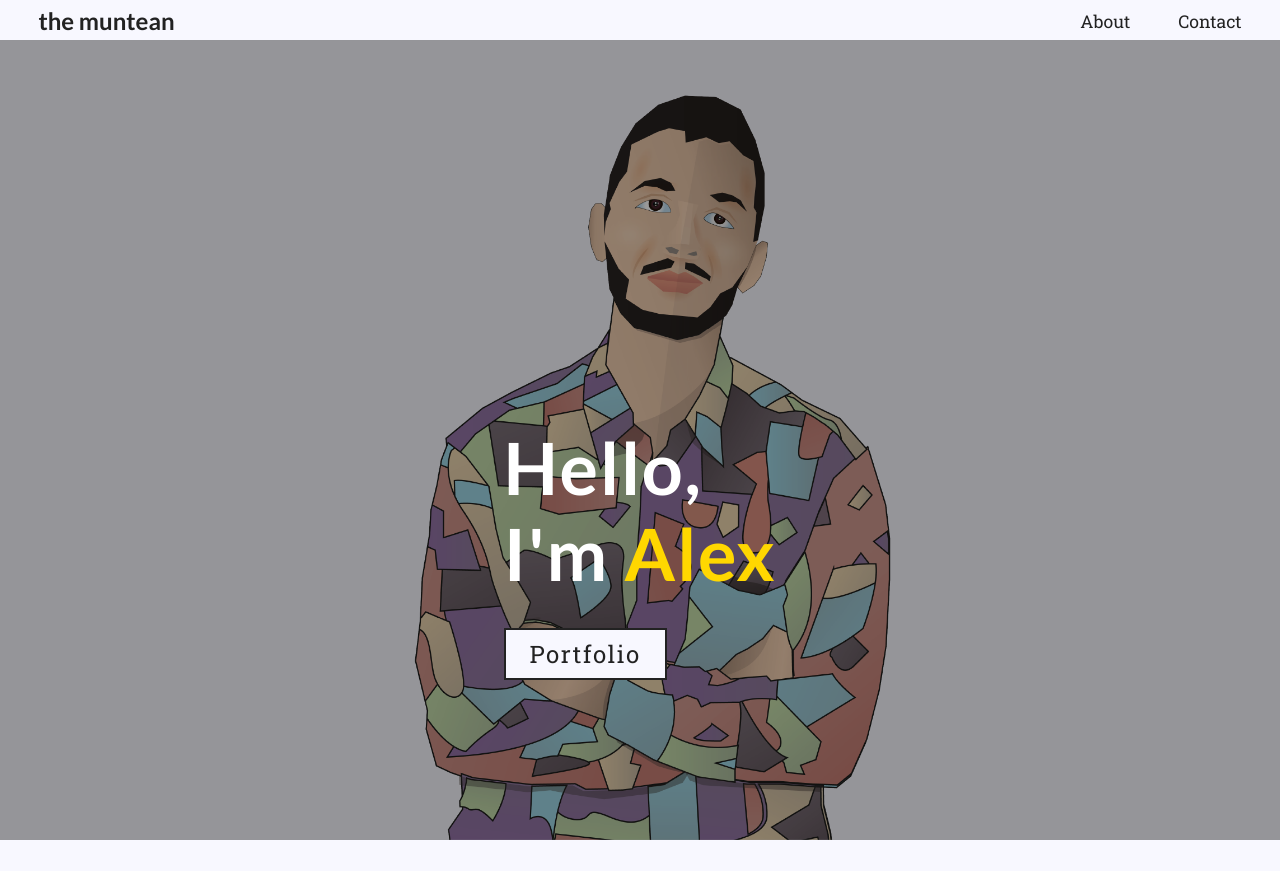
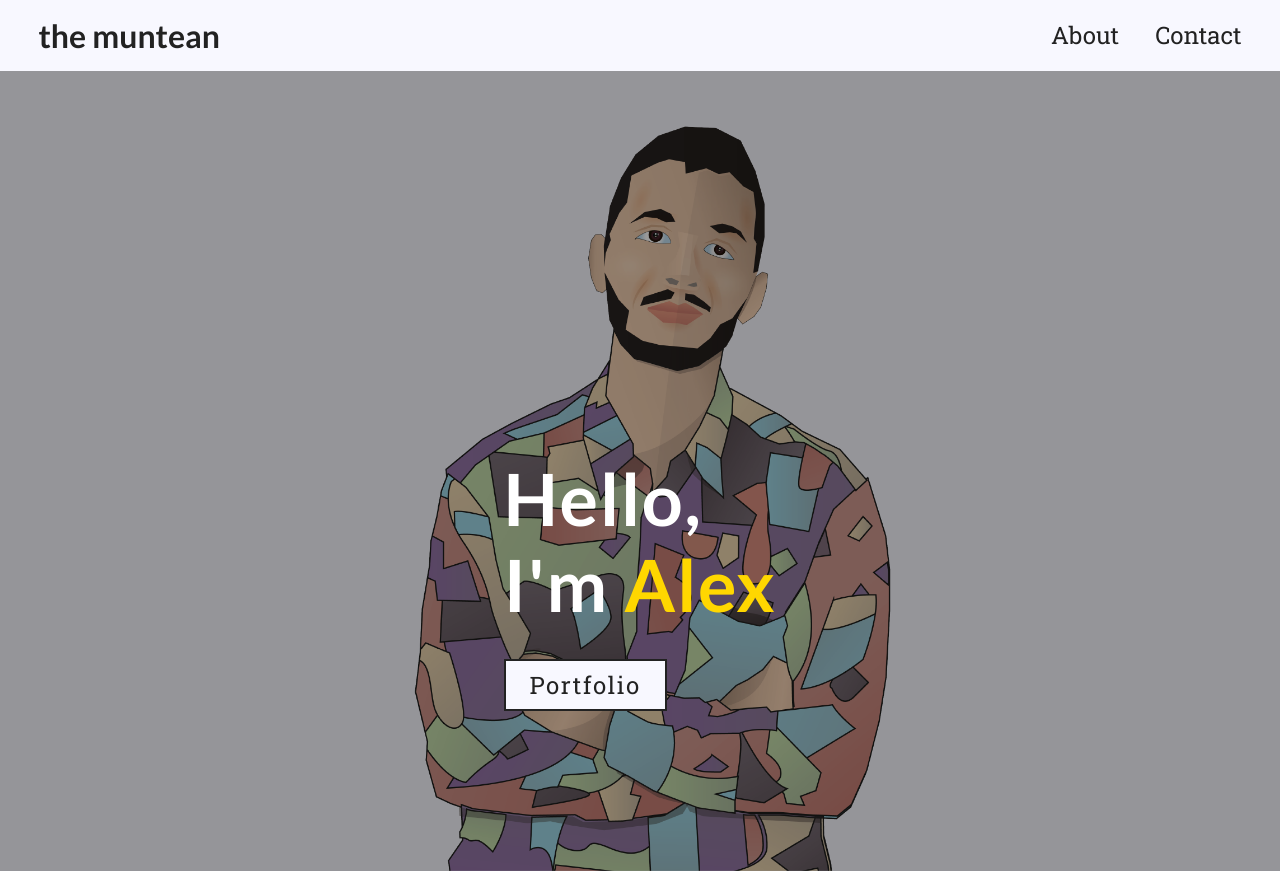
Before and after one commit to alexandruamuntean/alexandruamuntean.github.io, a plain HTML site: page index.html in a window 1280 px wide. Shown: the top 871 px of the page. Drawn offline with Linux system fonts and the light colour scheme.

Commit message:
Add responive navbar
change flex-direction for small screens

```diff
--- a/style.css
+++ b/style.css
@@ -43,7 +43,7 @@ a {
 
 #main-header {
   width: 100%;
-  height: 5vh;
+  padding: 2vh 0;
   display: flex;
   align-items: center;
   font-weight: 400;
@@ -51,22 +51,24 @@ a {
   color: var(--text-color);
 }
 
-#main-header nav {
+#main-header nav,
+#main-header ul {
   width: 100%;
   display: flex;
-  align-items: flex-end;
+  flex-direction: column;
+  align-items: center;
   justify-content: space-between;
   padding: 0 3%;
+  /* border: 1px solid gray; */
 }
 
-#main-header ul {
-  display: flex;
-  margin: 0 auto;
+#main-header div {
+  margin-bottom: 1rem;
 }
 
 #main-header li {
   list-style-type: none;
-  margin-right: 3rem;
+  /* margin-right: 3rem; */
   transition: border-bottom 0.3s ease-out;
   border-bottom: 2px solid transparent;
 }
@@ -79,6 +81,7 @@ a {
   color: var(--text-color);
   transition: color 0.3s ease-out;
   font-family: 'Roboto Slab', serif;
+  font-size: 1.5rem;
 }
 
 #main-header a:hover {
@@ -90,10 +93,11 @@ a {
 }
 
 #main-header div {
-  font-size: 1.5rem;
+  font-size: 2.5rem;
   font-weight: 700;
   flex: 1;
 }
+
 
 /* hero section */
 
@@ -369,6 +373,28 @@ footer .wrapper {
 /* media queries */
 
 @media (min-width: 720px) {
+  /* navbar */
+  #main-header nav,
+  #main-header nav ul {
+    flex-direction: row;
+    justify-content: flex-end;
+    align-items: center ;
+  }
+
+  #main-header nav ul {
+    max-width: 30%;
+    padding: 0;
+  }
+
+  #main-header nav li:first-child {
+    margin-right: 10%;
+  }
+
+  #main-header div {
+    font-size: 2rem;
+    margin: 0;
+  }
+
   /* gallery section */
 
   .portfolio {
```
